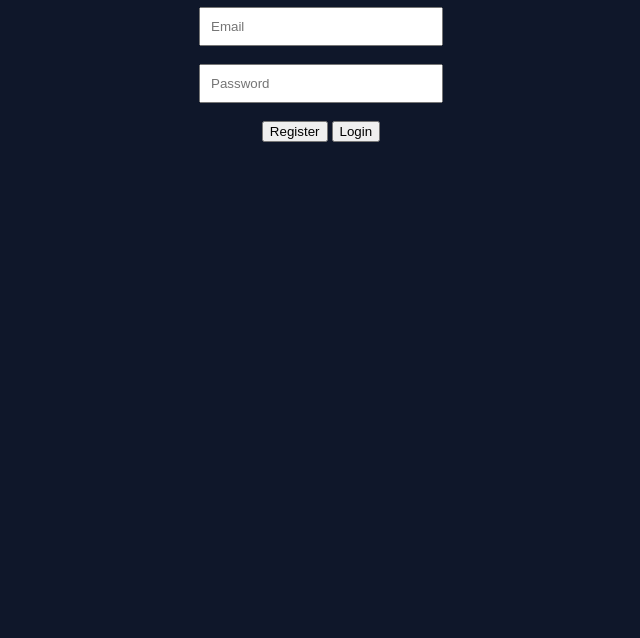
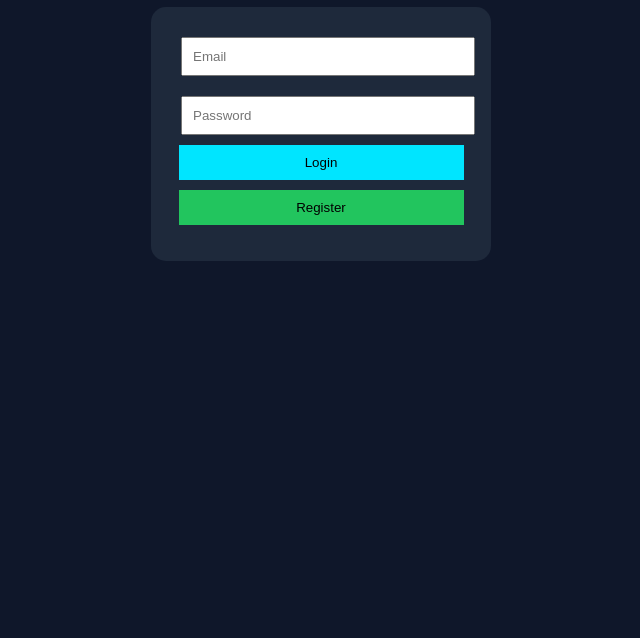
Before and after one commit to Termuxmasud404/mf-voice-party, a plain HTML site: page index.html in a window 1280 px wide. Shown: the part 162-800 px from the top of the page, without its empty margins (319-959 px from the left). Drawn offline with Linux system fonts and the light colour scheme.

Commit message:
Update index.html

```diff
--- a/index.html
+++ b/index.html
@@ -1,34 +1,48 @@
 <!DOCTYPE html>
 <html>
 <head>
-<title>MF Voice Party</title>
+<title>MF Voice Party - Login</title>
 
 <script src="https://www.gstatic.com/firebasejs/10.7.1/firebase-app-compat.js"></script>
 <script src="https://www.gstatic.com/firebasejs/10.7.1/firebase-auth-compat.js"></script>
 </head>
 
-<body style="background:#0f172a;color:white;text-align:center;padding-top:80px;">
+<body style="background:#0f172a;color:white;text-align:center;font-family:Arial;padding-top:80px;">
 
 <h1>🎤 MF Voice Party</h1>
 
-<input id="email" placeholder="Email" style="padding:10px;width:220px"><br><br>
-<input id="password" type="password" placeholder="Password" style="padding:10px;width:220px"><br><br>
+<div style="background:#1e293b;padding:20px;width:300px;margin:auto;border-radius:15px;">
 
-<button onclick="register()">Register</button>
-<button onclick="login()">Login</button>
+<input id="email" type="email" placeholder="Email"
+style="padding:10px;width:90%;margin:10px;"><br>
+
+<input id="password" type="password" placeholder="Password"
+style="padding:10px;width:90%;margin:10px;"><br>
+
+<button onclick="login()"
+style="padding:10px;width:95%;background:#00e5ff;border:none;">
+Login
+</button>
+
+<button onclick="register()"
+style="padding:10px;width:95%;margin-top:10px;background:#22c55e;border:none;">
+Register
+</button>
 
 <p id="msg"></p>
 
+</div>
+
 <script>
-// 🔥 তোমার Firebase Config বসানো হলো
+
+// 🔥 Firebase Config (same project)
 const firebaseConfig = {
   apiKey: "AIzaSyBUAR6JQU1bZzj2eCkzwvtIbPuRhpwf4Ds",
   authDomain: "global-voice-chat-app.firebaseapp.com",
   projectId: "global-voice-chat-app",
   storageBucket: "global-voice-chat-app.firebasestorage.app",
   messagingSenderId: "876616774880",
-  appId: "1:876616774880:web:b0f7b1a9140df57307cc85",
-  measurementId: "G-YTVC8Q7T28"
+  appId: "1:876616774880:web:b0f7b1a9140df57307cc85"
 };
 
 firebase.initializeApp(firebaseConfig);
@@ -39,8 +53,8 @@ function register(){
   let email = document.getElementById("email").value;
   let password = document.getElementById("password").value;
 
-  auth.createUserWithEmailAndPassword(email, password)
-  .then(user=>{
+  auth.createUserWithEmailAndPassword(email,password)
+  .then(()=>{
     document.getElementById("msg").innerText = "Account Created ✅";
   })
   .catch(err=>{
@@ -53,17 +67,20 @@ function login(){
   let email = document.getElementById("email").value;
   let password = document.getElementById("password").value;
 
-  auth.signInWithEmailAndPassword(email, password)
-  .then(user=>{
+  auth.signInWithEmailAndPassword(email,password)
+  .then(()=>{
     document.getElementById("msg").innerText = "Login Success 🚀";
+
     setTimeout(()=>{
       window.location.href = "room.html";
-    }, 1000);
+    },1000);
+
   })
   .catch(err=>{
     document.getElementById("msg").innerText = err.message;
   });
 }
+
 </script>
 
 </body>
```
